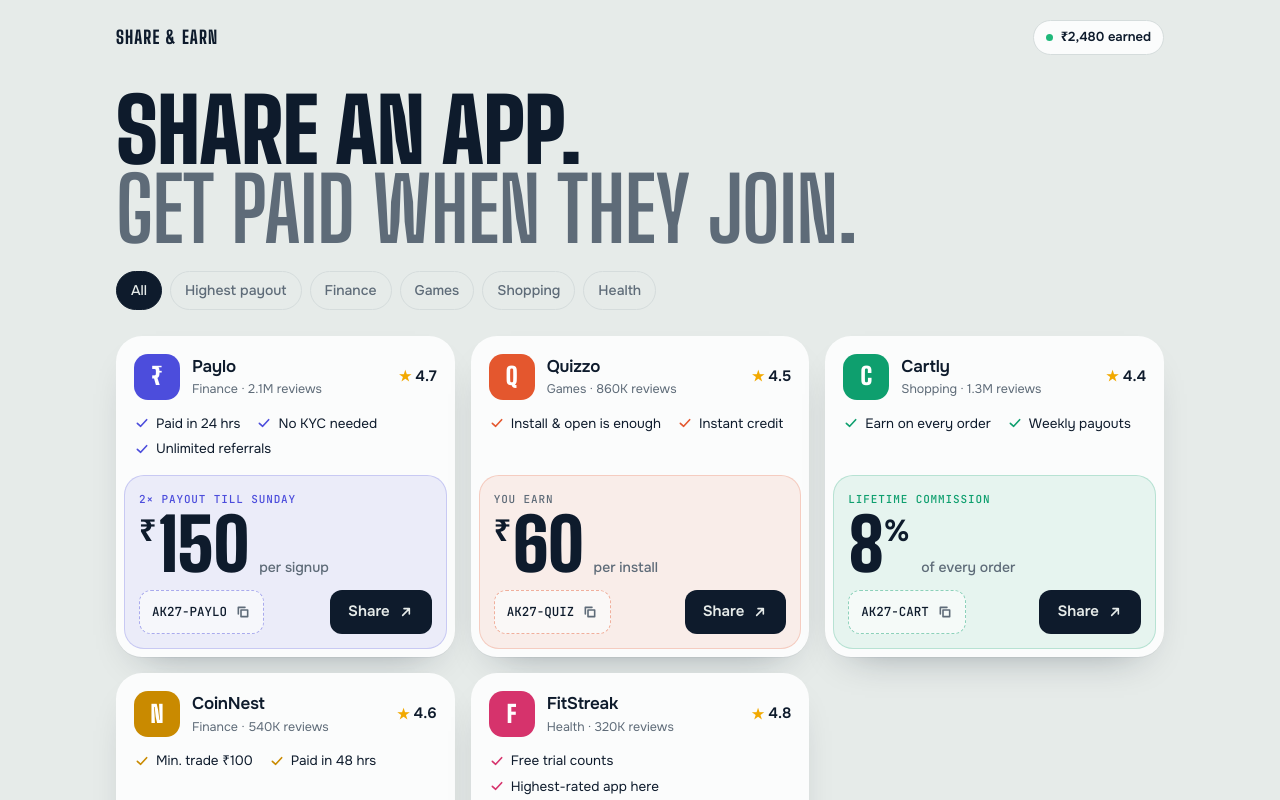
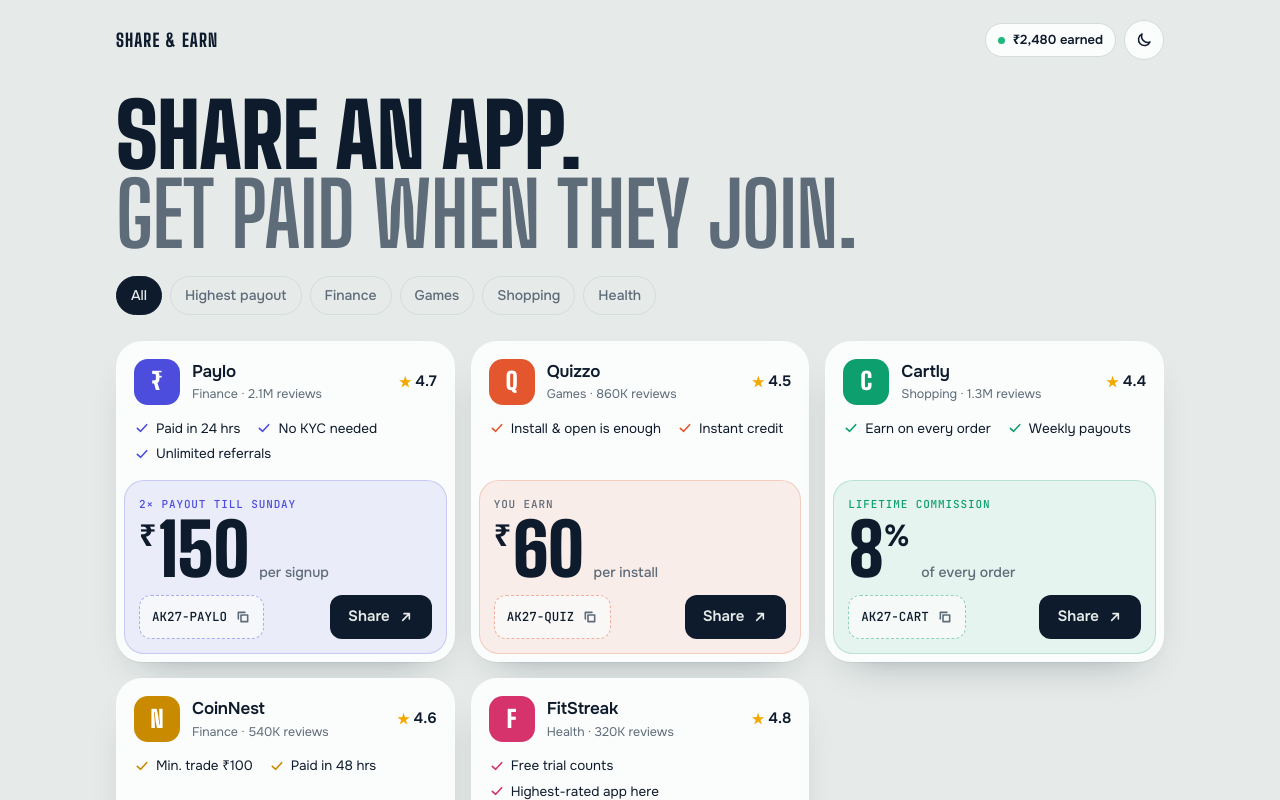
Before and after one commit to its-souvik-dev/card-design, a React (Vite) app: page / in a window 1280 px wide. Shown: the top 800 px of the page. Built offline with nearby package versions, Linux system fonts and the light colour scheme.

Commit message:
Add theme toggle functionality and styles for improved user experience

```diff
--- a/src/App.css
+++ b/src/App.css
@@ -17,6 +17,31 @@
   font-size: 18px;
   letter-spacing: 0.06em;
   text-transform: uppercase;
+}
+
+.top-actions {
+  display: flex;
+  align-items: center;
+  gap: 8px;
+}
+
+.theme-toggle {
+  display: grid;
+  place-items: center;
+  width: 40px;
+  height: 40px;
+  border-radius: 50%;
+  border: 1px solid var(--line);
+  background: var(--surface);
+  color: var(--ink);
+  transition: transform 0.3s ease;
+}
+
+.theme-toggle:hover { transform: rotate(-20deg); }
+
+.theme-toggle:focus-visible {
+  outline: 2px solid var(--ink);
+  outline-offset: 2px;
 }
 
 .wallet {
--- a/src/App.jsx
+++ b/src/App.jsx
@@ -1,4 +1,4 @@
-import { useMemo, useRef, useState } from 'react'
+import { useEffect, useMemo, useRef, useState } from 'react'
 import './App.css'
 
 const REF = 'AK27'
@@ -163,10 +163,63 @@ function OfferCard({ app, index, isTop, copied, onShare, onCopyCode }) {
   )
 }
 
+function initialTheme() {
+  try {
+    const saved = localStorage.getItem('theme')
+    if (saved === 'light' || saved === 'dark') return saved
+  } catch {
+    /* storage blocked */
+  }
+  return window.matchMedia('(prefers-color-scheme: dark)').matches ? 'dark' : 'light'
+}
+
+function ThemeToggle({ theme, onToggle }) {
+  const dark = theme === 'dark'
+  return (
+    <button
+      type="button"
+      className="theme-toggle"
+      onClick={onToggle}
+      aria-label={dark ? 'Switch to light mode' : 'Switch to dark mode'}
+    >
+      <svg width="18" height="18" viewBox="0 0 24 24" fill="none" aria-hidden="true">
+        {dark ? (
+          <>
+            <circle cx="12" cy="12" r="4.5" stroke="currentColor" strokeWidth="2" />
+            <path
+              d="M12 2v2M12 20v2M4.9 4.9l1.4 1.4M17.7 17.7l1.4 1.4M2 12h2M20 12h2M4.9 19.1l1.4-1.4M17.7 6.3l1.4-1.4"
+              stroke="currentColor"
+              strokeWidth="2"
+              strokeLinecap="round"
+            />
+          </>
+        ) : (
+          <path
+            d="M20 14.5A8 8 0 0 1 9.5 4a8 8 0 1 0 10.5 10.5Z"
+            stroke="currentColor"
+            strokeWidth="2"
+            strokeLinejoin="round"
+          />
+        )}
+      </svg>
+    </button>
+  )
+}
+
 function App() {
+  const [theme, setTheme] = useState(initialTheme)
   const [filter, setFilter] = useState('All')
   const [copied, setCopied] = useState(null)
   const timer = useRef()
+
+  useEffect(() => {
+    document.documentElement.dataset.theme = theme
+    try {
+      localStorage.setItem('theme', theme)
+    } catch {
+      /* storage blocked */
+    }
+  }, [theme])
 
   const topId = useMemo(() => byPayout(APPS)[0].id, [])
 
@@ -209,10 +262,13 @@ function App() {
     <main className="page">
       <header className="top">
         <span className="brand">Share &amp; Earn</span>
-        <span className="wallet">
-          <span className="wallet-dot" />
-          ₹2,480 earned
-        </span>
+        <div className="top-actions">
+          <span className="wallet">
+            <span className="wallet-dot" />
+            ₹2,480 earned
+          </span>
+          <ThemeToggle theme={theme} onToggle={() => setTheme(theme === 'dark' ? 'light' : 'dark')} />
+        </div>
       </header>
 
       <h1 className="headline">
--- a/src/index.css
+++ b/src/index.css
@@ -48,6 +48,7 @@
 body {
   margin: 0;
   background: var(--paper);
+  transition: background 0.3s ease, color 0.3s ease;
   min-height: 100vh;
 }
 
```
